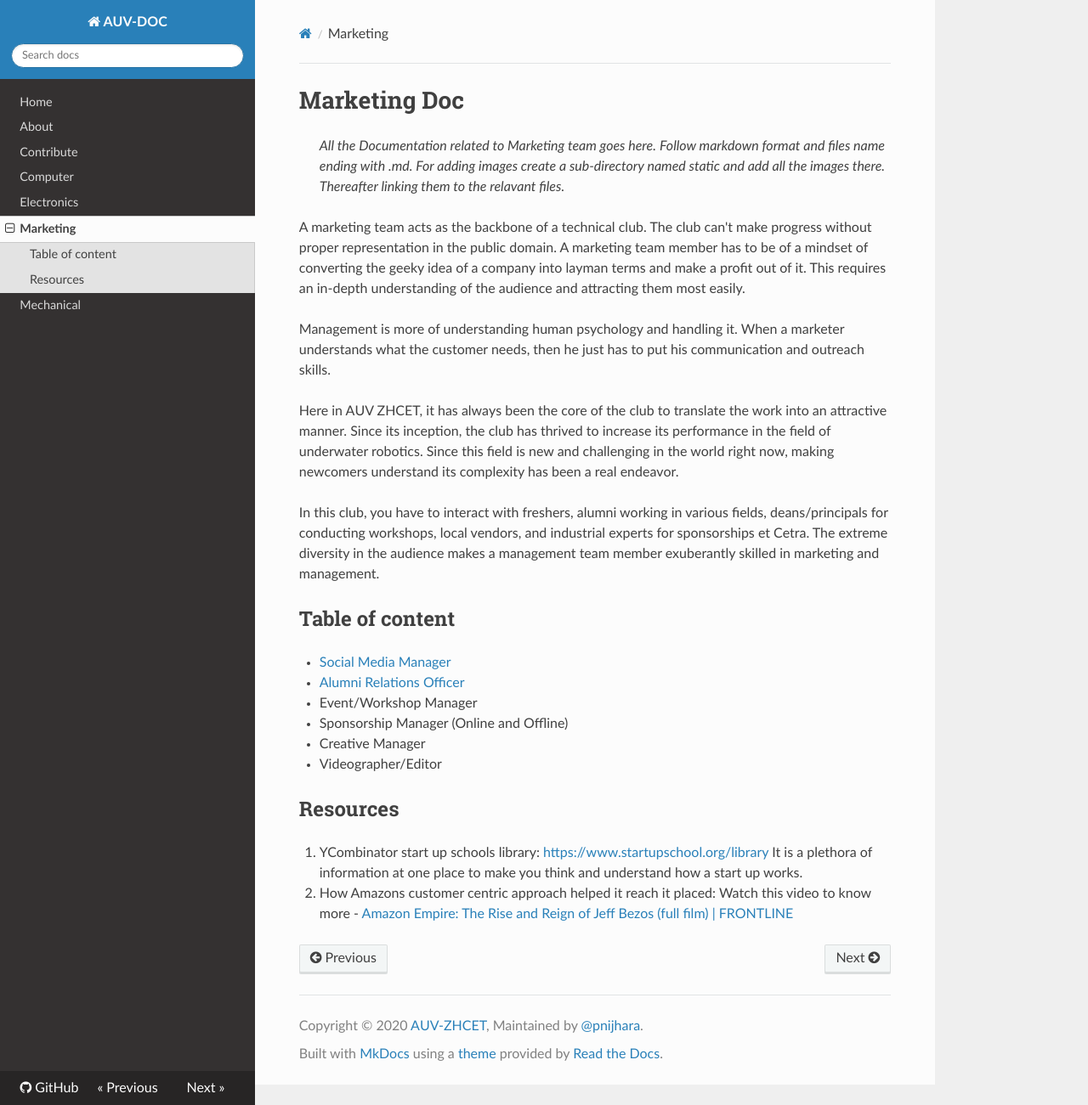
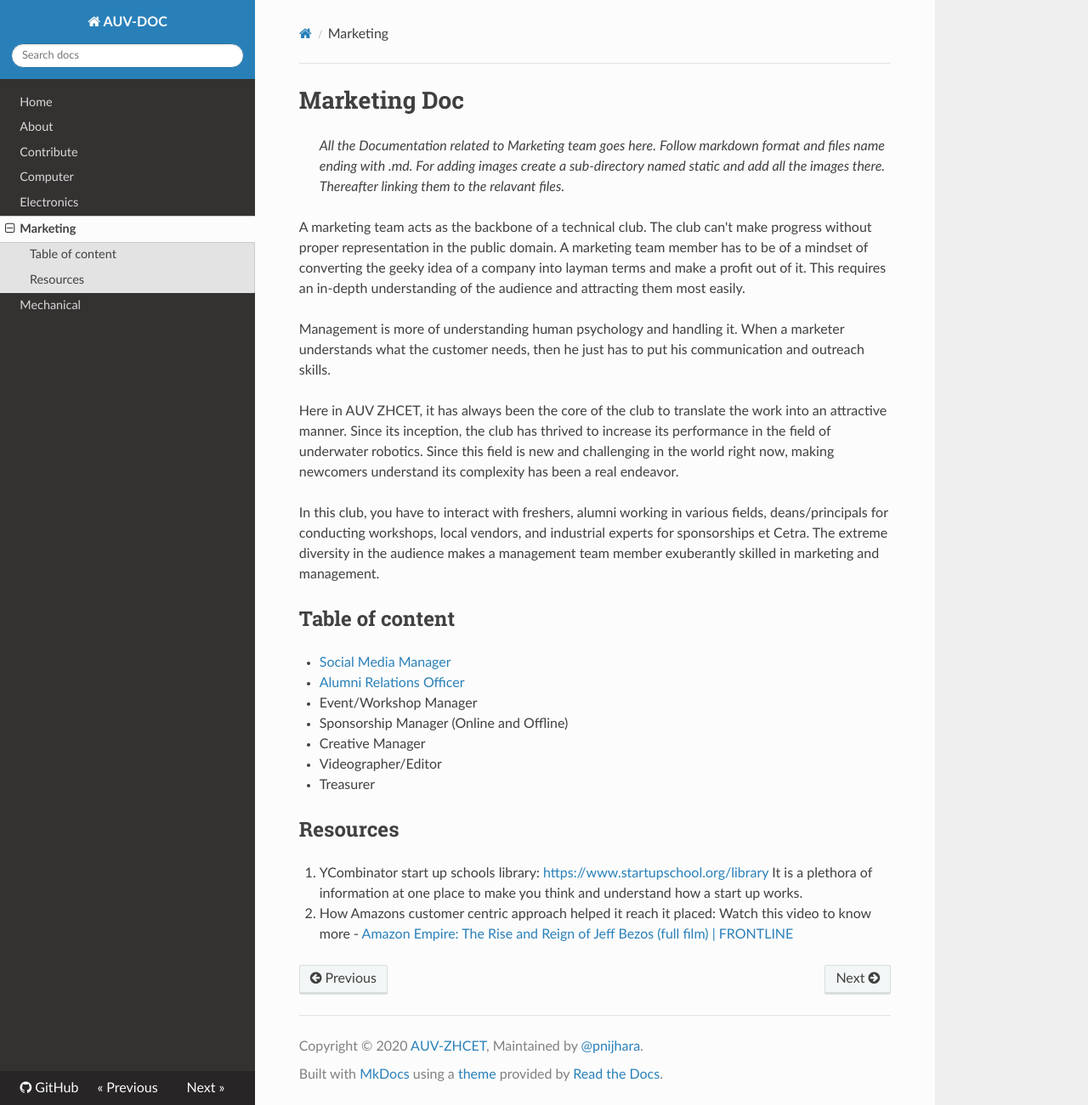
Before and after one commit to auvzhcet/Documentation, an MkDocs documentation site: the page built from docs/marketing/README.md, in a window 1280 px wide and 1301 px high. Shown: the whole window at 85% size. Built offline with MkDocs 1.6.1, drawn with Linux system fonts in a browser that asks for light colours; nearby versions of some CDN libraries.

Commit message:
Update README.md(auvzhcet#31)

```diff
--- a/docs/marketing/README.md
+++ b/docs/marketing/README.md
@@ -19,6 +19,7 @@ In this club, you have to interact with freshers, alumni working in various fiel
 - Sponsorship Manager (Online and Offline)
 - Creative Manager
 - Videographer/Editor
+- Treasurer
 
 ## Resources
 
```
